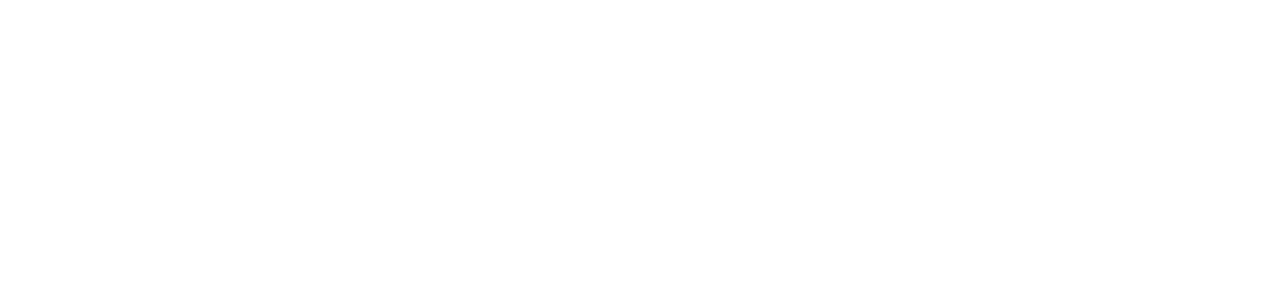
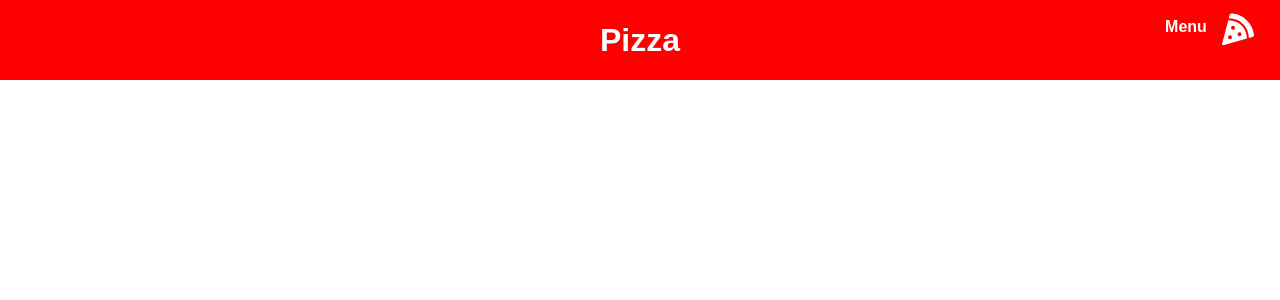
Before and after one commit to azmir849/React-hook-pizza-app, a React (Create React App) app: page / in a window 1280 px wide. Shown: the top 300 px of the page. Built offline with nearby package versions, Linux system fonts and the light colour scheme.

Commit message:
global style added

```diff
--- a/src/App.js
+++ b/src/App.js
@@ -1,11 +1,13 @@
 import React from "react";
 import { BrowserRouter as Router } from 'react-router-dom';
 import Navbar from './components/Navbar'
+import { GlobalStyle } from "./globalStyles";
 
 function App() {
   return (
     <Router>
-     <Navbar/>
+       <GlobalStyle />
+     <Navbar />
     </Router>
   );
 }
--- a/src/components/Navbar/NavbarElements.js
+++ b/src/components/Navbar/NavbarElements.js
@@ -3,7 +3,7 @@
 import { FaPizzaSlice } from 'react-icons/fa';
 
 export const Nav = styled.nav`
-  background: transparent;
+  background: red;
   height: 80px;
   display: flex;
   justify-content: center;
--- /dev/null
+++ b/src/globalStyles.js
@@ -0,0 +1,11 @@
+import { createGlobalStyle } from 'styled-components';
+
+export const GlobalStyle = createGlobalStyle`
+  * {
+    box-sizing: border-box;
+    margin:0;
+    padding: 0;
+    font-family: 'Kanit', sans-serif;
+
+  }
+`;
```
